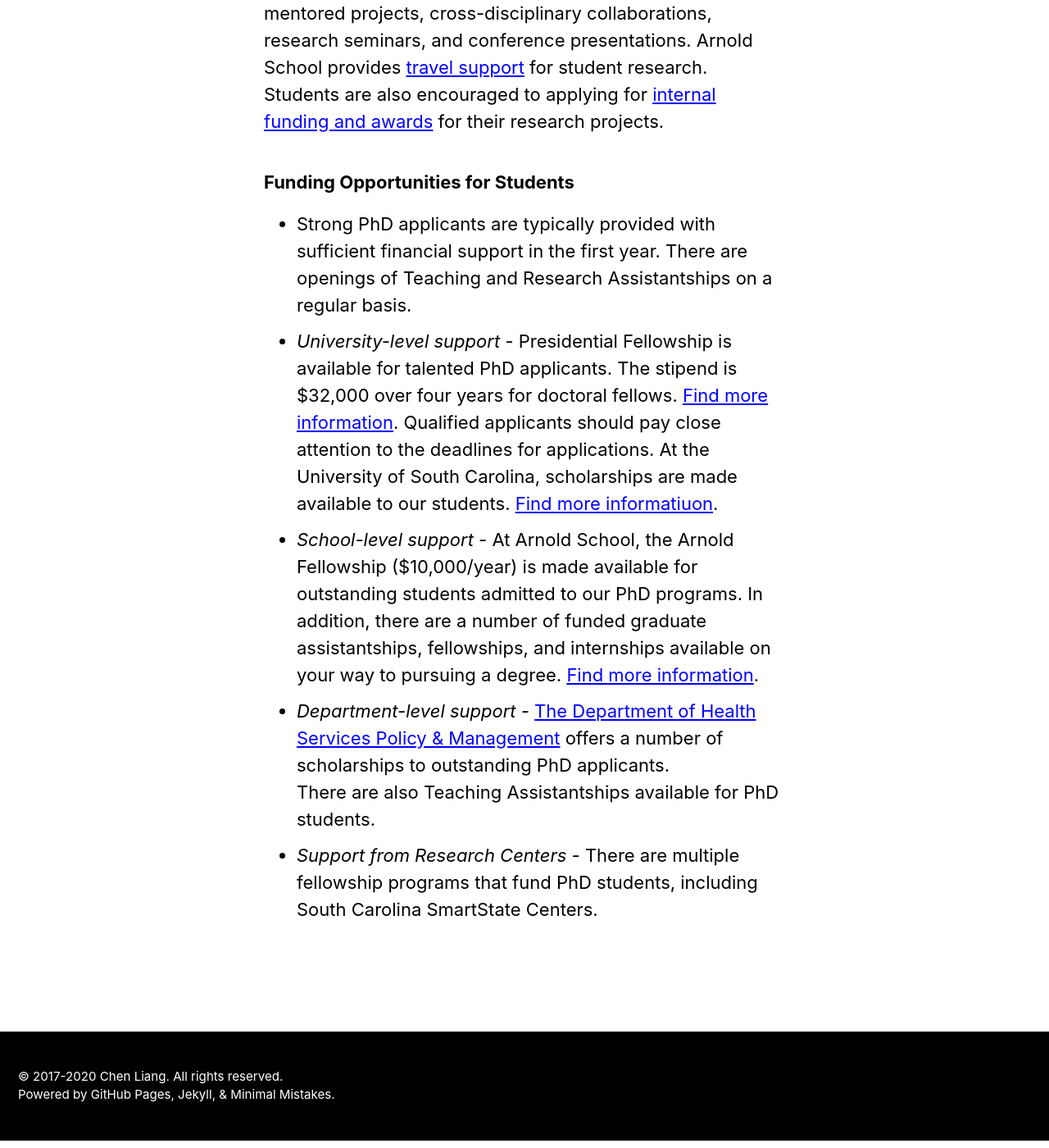
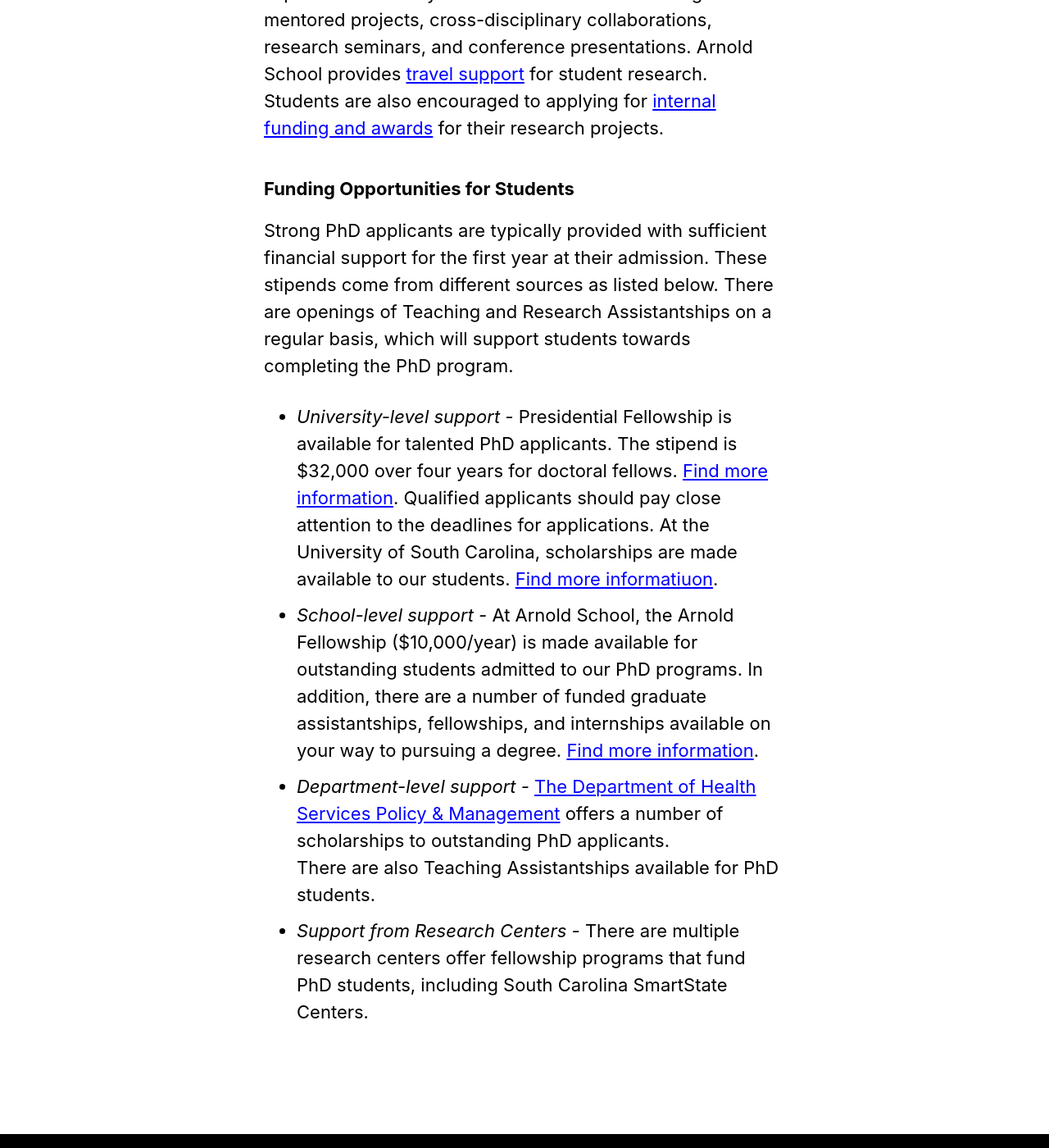
Before and after one commit to nehcgnail/nehcgnail.github.io, a Jekyll site: the page built from _pages/prospective_students.md, in a window 1280 px wide and 1400 px high, scrolled down 3019 px. Shown: the whole window at 82% size. Built offline with Jekyll 4.4.1, drawn with Linux system fonts in a browser that asks for light colours; cached includes are drawn as plain includes; nearby versions of some CDN libraries; some of the changed text lies outside the part shown.

Commit message:
perspective std

```diff
--- a/_pages/prospective_students.md
+++ b/_pages/prospective_students.md
@@ -8,12 +8,12 @@
   caption: "City of Columbia skyline"
 ---
 
-**Presently, we do not have funded Research Assistantships for new students.**
+**We are accepting PhD and master's students.**
 {: .notice--info}
 
 ## Openings
 
-Position: Graduate Research Assistant (expired)<br/>
+Position: Graduate Research Assistant (expired; for reference only)<br/>
 
 Job summary: This position is supported by funds from Dr. Chen Liang. The GRA will provide research support to projects on medical informatics and public health informatics. The GRA will assist in a wide range of research activities including study design, implementation, data analysis, scientific writing/publication/presentation. As part of Dr. Liang’s team, the GRA will work with faculty and students from the University of South Carolina and other institutes in collaboration. The GRA is required to attend lab meetings and expected to report research progress on a regular basis. This position requires an individual who has strong work and research ethics, is self-motivated and accountable, and can work both independently and as part of a team.<br/>
 
@@ -43,8 +43,8 @@
 Arnold School of Public Health is home to $38.2 million in funding from external sponsors, including $32.7 million of research funding of which $18 million is from the National Institutes of Health as of 2019 fiscal year. Students are exposed to a variety of research activities including mentored projects, cross-disciplinary collaborations, research seminars, and conference presentations. Arnold School provides [travel support](https://www.sc.edu/study/colleges_schools/public_health/internal/current_students/student_travel_funding/index.php) for student research. Students are also encouraged to applying for [internal funding and awards](https://sc.edu/about/offices_and_divisions/research/internal_funding_awards/students/) for their research projects.
 
 ### Funding Opportunities for Students<br/>
-- Strong PhD applicants are typically provided with sufficient financial support in the first year. There are openings of Teaching and Research Assistantships on a regular basis.
+Strong PhD applicants are typically provided with sufficient financial support for the first year at their admission. These stipends come from different sources as listed below. There are openings of Teaching and Research Assistantships on a regular basis, which will support students towards completing the PhD program. <br/>
 - *University-level support -* Presidential Fellowship is available for talented PhD applicants. The stipend is $32,000 over four years for doctoral fellows. [Find more information](https://www.sc.edu/study/colleges_schools/graduate_school/opportunities_support/scholarly_initiatives/presidential-fellowship/index.php). Qualified applicants should pay close attention to the deadlines for applications. At the University of South Carolina, scholarships are made available to our students. [Find more informatiuon](https://sc.edu/about/offices_and_divisions/financial_aid/scholarships/index.php).<br/>
 - *School-level support -* At Arnold School, the Arnold Fellowship ($10,000/year) is made available for outstanding students admitted to our PhD programs. In addition, there are a number of funded graduate assistantships, fellowships, and internships available on your way to pursuing a degree. [Find more information](https://www.sc.edu/study/colleges_schools/public_health/apply/graduate_applicants/finanancial_information/index.php).<br/>
 - *Department-level support -* [The Department of Health Services Policy & Management](https://www.sc.edu/study/colleges_schools/public_health/study/areas_of_study/health_services_policy_and_management/) offers a number of scholarships to outstanding PhD applicants.<br/> There are also Teaching Assistantships available for PhD students.
-- *Support from Research Centers -* There are multiple fellowship programs that fund PhD students, including South Carolina SmartState Centers.
+- *Support from Research Centers -* There are multiple research centers offer fellowship programs that fund PhD students, including South Carolina SmartState Centers.
```
